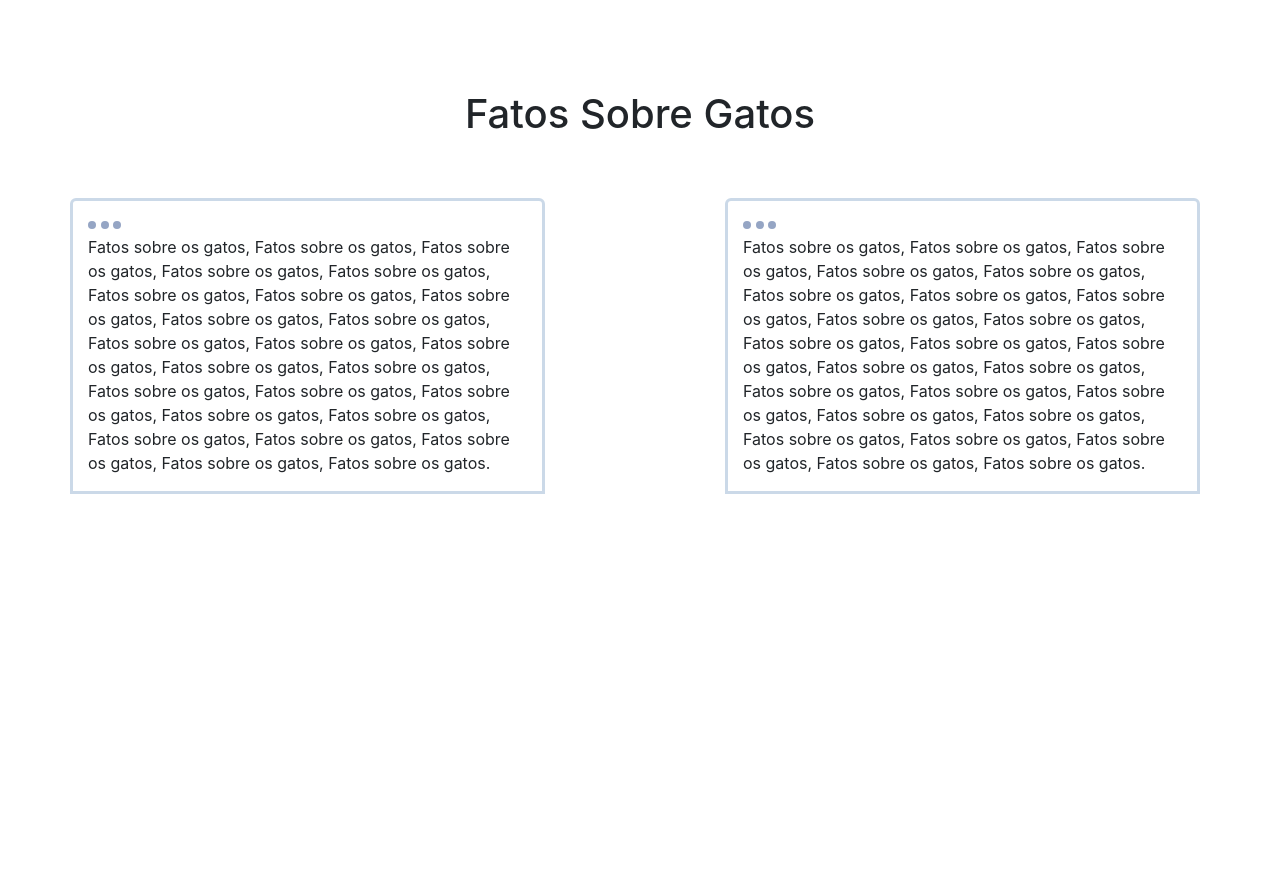
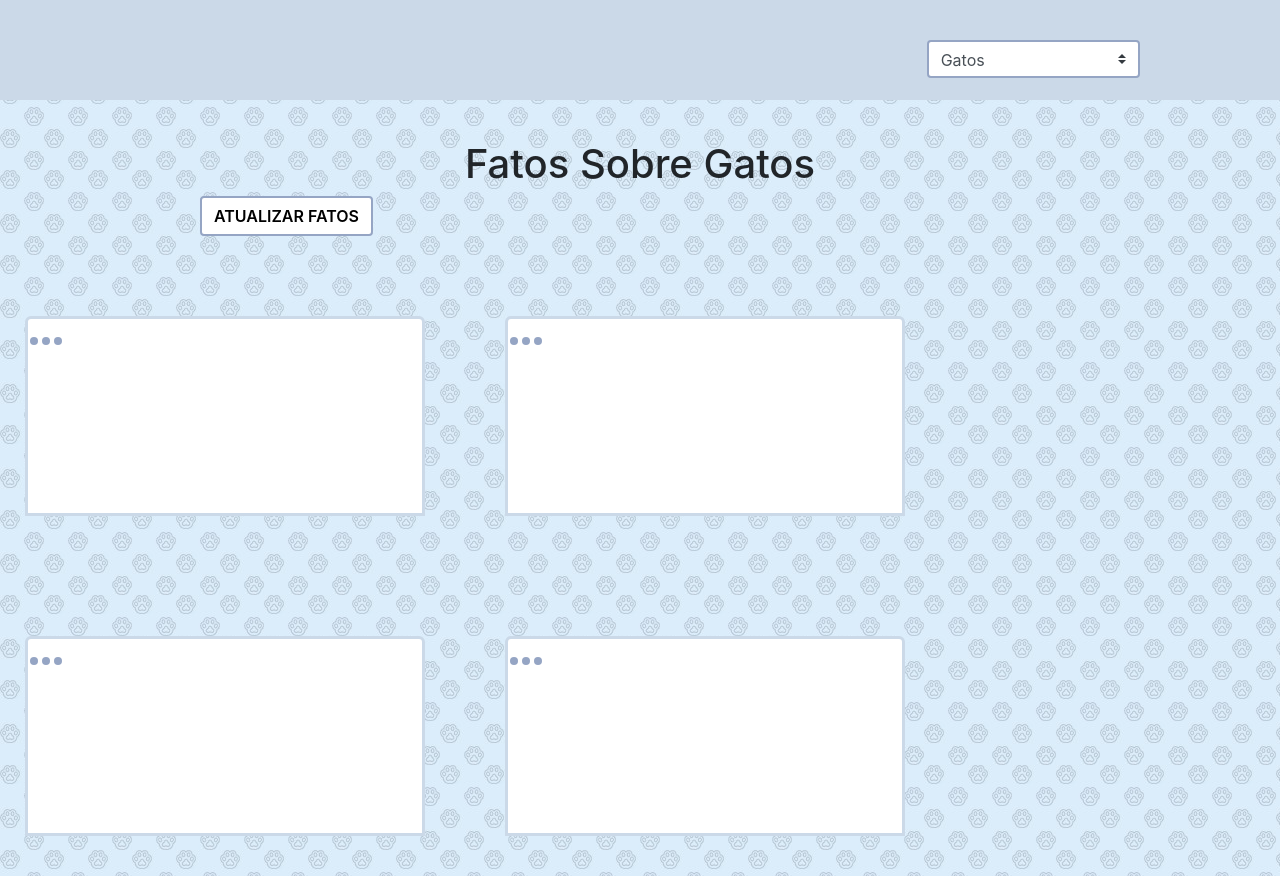
Before and after one commit to amandaualt/CatFacts, a plain HTML site: page facts.html in a window 1280 px wide. Before the commit the page ends 800 px from the top, so only its background shows below. Drawn offline with nearby package versions, Linux system fonts and the light colour scheme; no server answers.

Commit message:
cards retornando api

```diff
--- a/css/facts.css
+++ b/css/facts.css
@@ -1,6 +1,6 @@
 .titulo {
   text-align: center;
-  margin-bottom: 40px;
+  margin-top: 40px;
 }
 
 .construtor .board {
@@ -9,9 +9,11 @@
   padding-top: 10px;
   border-top-left-radius: 6px;
   border-top-right-radius: 6px;
-}
-.repet {
-  margin-left: 180px;
+  background-color: #fff;
+  margin: 40px;
+  margin-top: 80px;
+  min-height: 200px;
+  width: 400px;
 }
 
 .construtor .board .dot {
@@ -19,5 +21,38 @@
   width: 8px;
   background-color: #95a5c4;
   border-radius: 50%;
+  margin: 2px;
   display: inline-block;
 }
+
+.pFacts {
+  /* text-align: center; */
+  margin: 40px;
+}
+
+.btn {
+  text-align: center;
+  font-weight: 600;
+  border: 2px solid #95a5c4;
+  background-color: #fff;
+  font-size: 17spx;
+  text-transform: uppercase;
+}
+
+.btn:hover {
+  border: 2px solid #e75d6f;
+}
+
+#numberFacts input {
+  width: 200px;
+}
+
+#numberFacts {
+  float: left;
+  margin: 10px 70%;
+}
+
+.refreshF {
+  margin-left: 200px;
+  margin-top: -86 px;
+}
--- a/css/style.css
+++ b/css/style.css
@@ -1,21 +1,25 @@
 html {
   font-family: Arial, Helvetica, sans-serif;
+  overflow-x: hidden;
 }
 body {
-  background-image: url(/projetoWeb2/img/CAT.jpeg);
+  background-image: url(/img/CAT.jpeg);
   background-repeat: repeat;
 }
 
 .cabecalho {
-  height: 90px;
+  background-color: #cbd9e8;
+  height: 100px;
   width: 100%;
 }
+
 .img-head {
   height: 70px;
   width: 50px;
   margin-left: 200px;
   margin-top: 16px;
 }
+
 .link-head {
   font-size: 40px;
   color: black;
@@ -23,3 +27,14 @@ body {
   margin-left: 20px;
   padding-top: 36px;
 }
+
+.selectPet {
+  float: right;
+  margin: 40px 140px;
+  background-color: #fff;
+  border: 2px solid #95a5c4;
+}
+
+.selectPet:hover {
+  border: 2px solid #e75d6f;
+}
--- a/facts.html
+++ b/facts.html
@@ -1,63 +1,53 @@
 <!DOCTYPE html>
 <html lang="pt-Br">
-
   <head>
     <meta charset="UTF-8" />
     <meta http-equiv="X-UA-Compatible" content="IE=edge" />
     <meta name="viewport" content="width=device-width, initial-scale=1.0" />
-  <link rel="stylesheet" href="https://stackpath.bootstrapcdn.com/bootstrap/4.1.3/css/bootstrap.min.css"
-    integrity="sha384-MCw98/SFnGE8fJT3GXwEOngsV7Zt27NXFoaoApmYm81iuXoPkFOJwJ8ERdknLPMO" crossorigin="anonymous" />
+    <link
+      rel="stylesheet"
+      href="https://stackpath.bootstrapcdn.com/bootstrap/4.1.3/css/bootstrap.min.css"
+      integrity="sha384-MCw98/SFnGE8fJT3GXwEOngsV7Zt27NXFoaoApmYm81iuXoPkFOJwJ8ERdknLPMO"
+      crossorigin="anonymous"
+    />
     <link rel="stylesheet" href="css/style.css" />
     <link rel="stylesheet" href="css/facts.css" />
 
-  <script type="text/javascript" src="script.js"></script>
+    <!-- <script type="text/javascript" src="script.js"></script> -->
     <script src="https://cdn.jsdelivr.net/npm/axios/dist/axios.min.js"></script>
 
     <title>Fatos sobre Gatos</title>
   </head>
 
-<body onload="getFacts(document)">
-  <header class="cabecalho"></header>
-  <h1 class="titulo">Fatos Sobre Gatos</h1>
-  <div class="container">
-    <div class="construtor row">
-      <div class="board col-5">
-        <span class="dot"></span>
-        <span class="dot"></span>
-        <span class="dot"></span>
-        <p>
-          Fatos sobre os gatos, Fatos sobre os gatos, Fatos sobre os gatos,
-          Fatos sobre os gatos, Fatos sobre os gatos, Fatos sobre os gatos,
-          Fatos sobre os gatos, Fatos sobre os gatos, Fatos sobre os gatos,
-          Fatos sobre os gatos, Fatos sobre os gatos, Fatos sobre os gatos,
-          Fatos sobre os gatos, Fatos sobre os gatos, Fatos sobre os gatos,
-          Fatos sobre os gatos, Fatos sobre os gatos, Fatos sobre os gatos,
-          Fatos sobre os gatos, Fatos sobre os gatos, Fatos sobre os gatos,
-          Fatos sobre os gatos, Fatos sobre os gatos, Fatos sobre os gatos,
-          Fatos sobre os gatos.
-        </p>
-      </div>
-      <div class="board repet col-5">
-        <span class="dot"></span>
-        <span class="dot"></span>
-        <span class="dot"></span>
-        <p>
-          Fatos sobre os gatos, Fatos sobre os gatos, Fatos sobre os gatos,
-          Fatos sobre os gatos, Fatos sobre os gatos, Fatos sobre os gatos,
-          Fatos sobre os gatos, Fatos sobre os gatos, Fatos sobre os gatos,
-          Fatos sobre os gatos, Fatos sobre os gatos, Fatos sobre os gatos,
-          Fatos sobre os gatos, Fatos sobre os gatos, Fatos sobre os gatos,
-          Fatos sobre os gatos, Fatos sobre os gatos, Fatos sobre os gatos,
-          Fatos sobre os gatos, Fatos sobre os gatos, Fatos sobre os gatos,
-          Fatos sobre os gatos, Fatos sobre os gatos, Fatos sobre os gatos,
-          Fatos sobre os gatos.
-        </p>
-      </div>
-    </div>
-  </div>
+  <body>
+    <header class="cabecalho">
+      <!-- <div>
+      <a href="index.html"
+        ><img class="img-head" src="/projetoWeb2/img/cat.jpg" />
+      </a>
+      <a href="index.html" class="link-head">PetsFacts</a>
+      </div> -->
+      <select
+        class="selectPet custom-select custom-select-md mb-3 col-sm-2"
+        id="animalType"
+        onchange="getFacts()"
+      >
+        <option value="cat" selected>Gatos</option>
+        <option value="dog">Cachorros</option>
+        <option value="horse">Cavalos</option>
+        <option value="snail">Caracois</option>
+      </select>
+    </header>
+    <!-- <div class="conteudoBody"> -->
+    <h1 class="titulo col-12">Fatos Sobre Gatos</h1>
+
+    <a href="facts.html"
+      ><button type="button" class="btn refreshF">Atualizar Fatos</button></a
+    >
+    <div class="construtor row"></div>
+    <!-- </div> -->
     <footer></footer>
 
     <script src="script.js"></script>
   </body>
-
 </html>
--- a/script.js
+++ b/script.js
@@ -8,27 +8,63 @@ function logar(email) {
     }
 }
 
+var pElements = [];
 
-function getFacts(document) {
+cardFacts();
+
+function getFacts() {
     var animalType = document.getElementById("animalType");
-    var number = document.getElementById("number");
+    var valueT = animalType.options[animalType.selectedIndex].value;
 
-    if (validateAnimalType(animalType) && validadeNumber(number)){
-        axios
-        .get('https://cat-fact.herokuapp.com/facts/random?animalType='+animalType+'&amount='+number)
-        .then(function (res) {
-            var docs = res.data;
-            for (var i = 0; i < docs.length; i++) {
-                console.log(docs[i].text)
-                // aqui vai o código que adiciona na tela
-                //para pegar os fatos, utilize:
-                //document.elemento = docs[i].text;
-            }
-        })
-        .catch(function (error){
+    function onData(index) {
+        return (result) => {
+            var docs = result.data;
+            console.log(index, docs.text)
+            console.log(pElements, pElements[index])
+            pElements[index].textContent = docs.text
+        }
+    }
+
+    for(var i = 0; i < pElements.length; i++){
+        if (validateAnimalType(valueT)){
+            console.log('https://cat-fact.herokuapp.com/facts/random?animalType='+valueT)
+            axios.get('https://cat-fact.herokuapp.com/facts/random?animalType='+valueT)
+                .then(onData(i))
+                .catch(function (error){
+                    console.log(error);
+                });
+        }
+    }
+
+}
+
+getFacts();
+
+function cardFacts() {
+    for(var i =0; i < 4; i++){
+        try{
+            const divConstru = document.querySelector('.construtor');
+            const divCard = document.createElement('div');
+            const spanDot1 = document.createElement('span');
+            const spanDot2 = document.createElement('span');
+            const spanDot3 = document.createElement('span');
+            let pFact = document.createElement('p');
+
+            divCard.className = 'board';
+            spanDot1.className = 'dot';
+            spanDot2.className = 'dot';
+            spanDot3.className = 'dot';
+            pFact.className = 'pFacts';
+            pElements.push(pFact);
+
+            divConstru.appendChild(divCard);
+            divCard.appendChild(spanDot1);
+            divCard.appendChild(spanDot2);
+            divCard.appendChild(spanDot3);
+            divCard.appendChild(pFact);
+        } catch(error){
             console.log(error);
-        });
-
+        }
     }
 }
 
@@ -36,7 +72,3 @@ function getFacts(document) {
 function validateAnimalType(animalType){
     return animalType ? true : false;
 }
-
-function validadeNumber(number){
-    return number > 0 ? true: false;
-}
```
Also changed, not shown: css/index.css (+1 -13 lines), index.html (+2 -2 lines), login.html (+0 -6 lines). Lines whose indentation alone changed are shown as unchanged.
